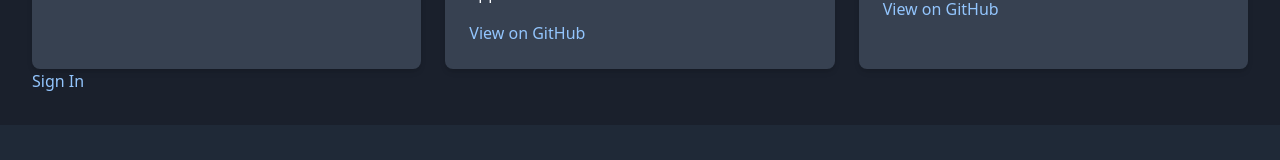
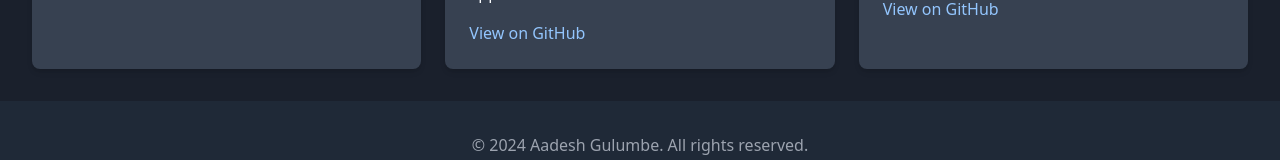
Before and after one commit to aadesh0706/portfolio-main, a Next.js app: page /projects in a window 1280 px wide. Shown: the part 1007-1167 px from the top of the page. Built offline with nearby package versions, Linux system fonts and the light colour scheme.

Commit message:
Update page.js

```diff
--- a/app/projects/page.js
+++ b/app/projects/page.js
@@ -65,14 +65,6 @@ export default function Projects() {
             </div>
           ))}
         </div>
-            <a
-                href={"https://drive.google.com/drive/folders/1FfXPK5TsR74SM5ewjydE8vV4aaiGgFZm?usp=drive_link"}
-                target="_blank"
-                className="text-blue-300 hover:underline"
-                rel="noopener noreferrer"
-              >
-                Sign In
-              </a>
       </section>
 
      </Layout>
```
